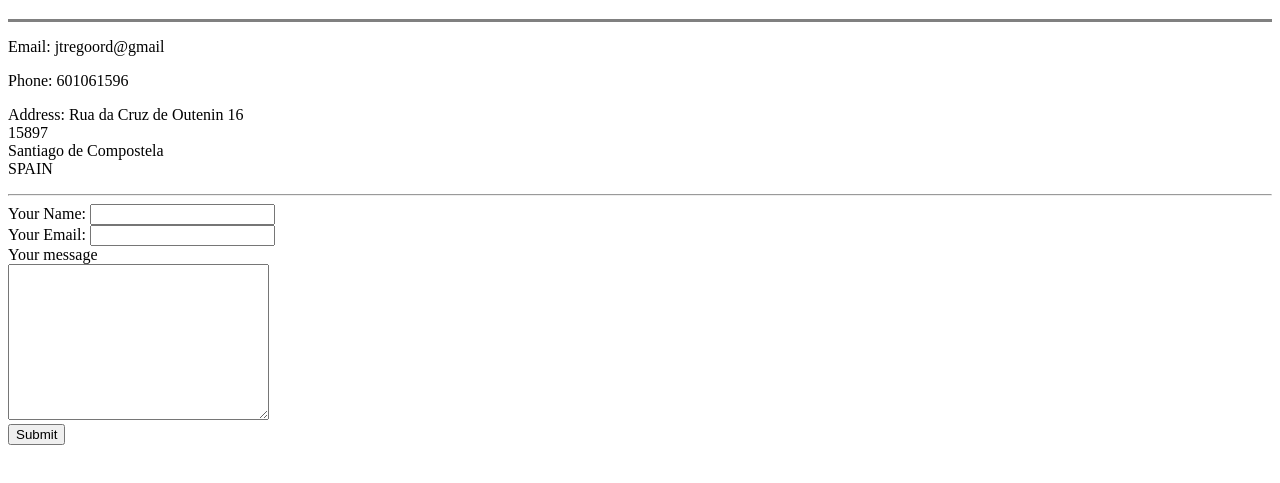
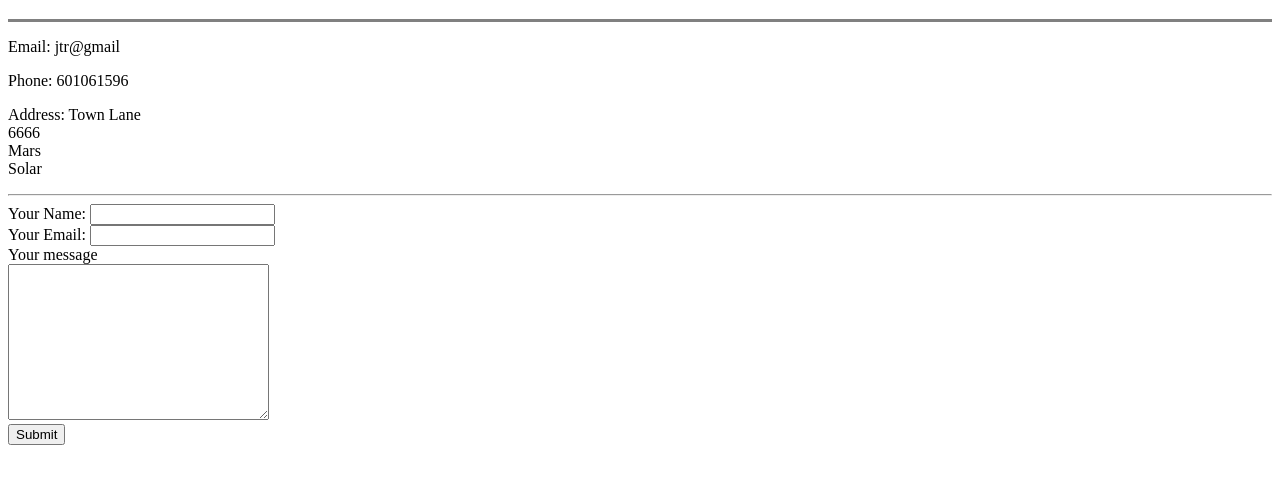
Before and after one commit to yagonia/UdemyWebDev, a plain HTML site: page contact.html in a window 1280 px wide. Shown: the part 61-544 px from the top of the page. Drawn offline with Linux system fonts and the light colour scheme.

Commit message:
Update contact.html

```diff
--- a/contact.html
+++ b/contact.html
@@ -9,11 +9,11 @@
 <body>
   <h1>Contact information</h1>
   <hr size="3" noshade>
-  <p>Email: jtregoord@gmail</p>
+  <p>Email: jtr@gmail</p>
   <p>Phone: 601061596</p>
-  <p>Address: Rua da Cruz de Outenin 16<br>15897<br>Santiago de Compostela<br>SPAIN</p>
+  <p>Address: Town Lane<br>6666<br>Mars<br>Solar</p>
   <hr>
-  <form action="mailto:jtregoord@gmail.com" method="post" enctype="text/plain">
+  <form action="mailto:fake@gmail.com" method="post" enctype="text/plain">
     <label for="">Your Name:</label>
     <input type="text" name="yourName" value=""><br>
     <label for="">Your Email:</label>
```
